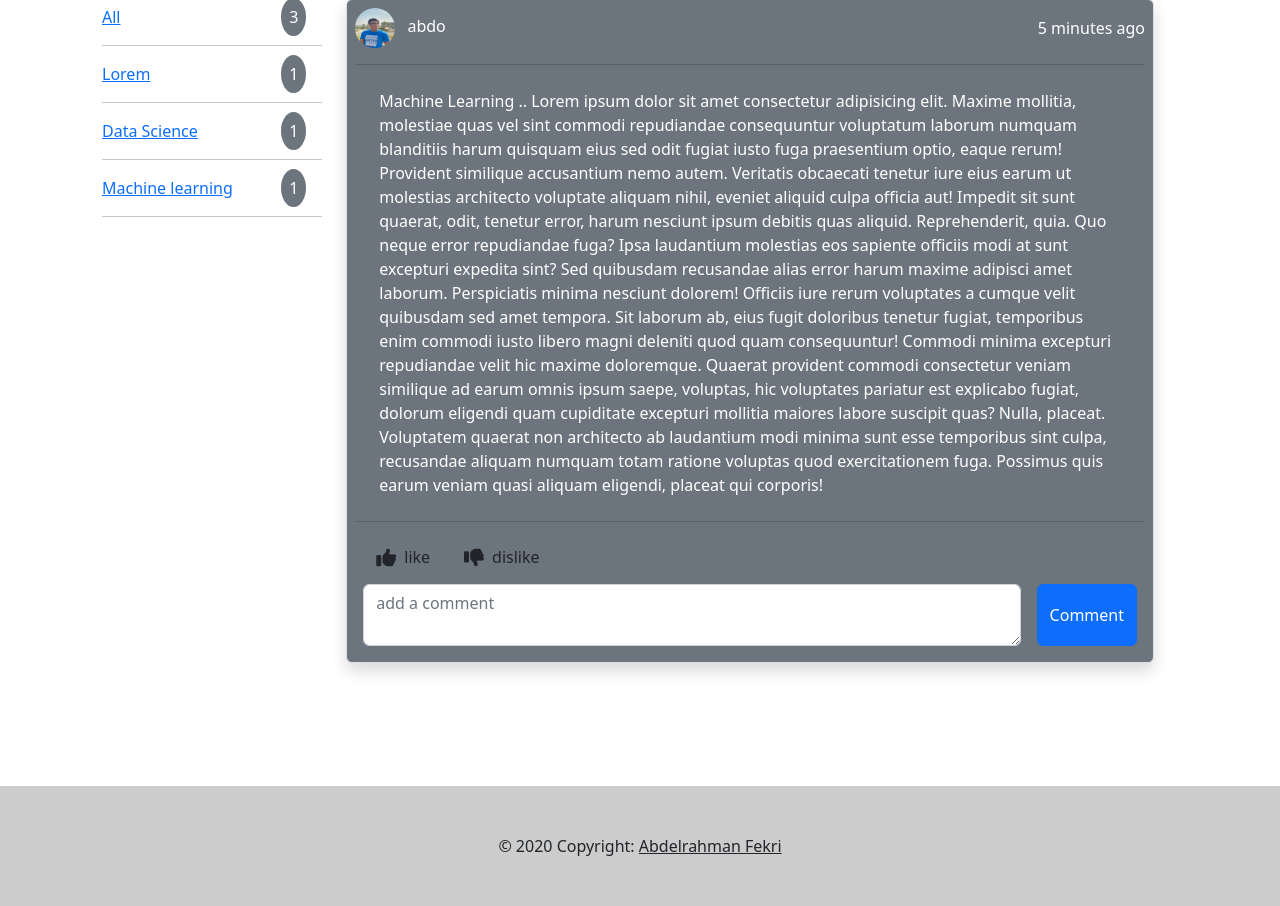
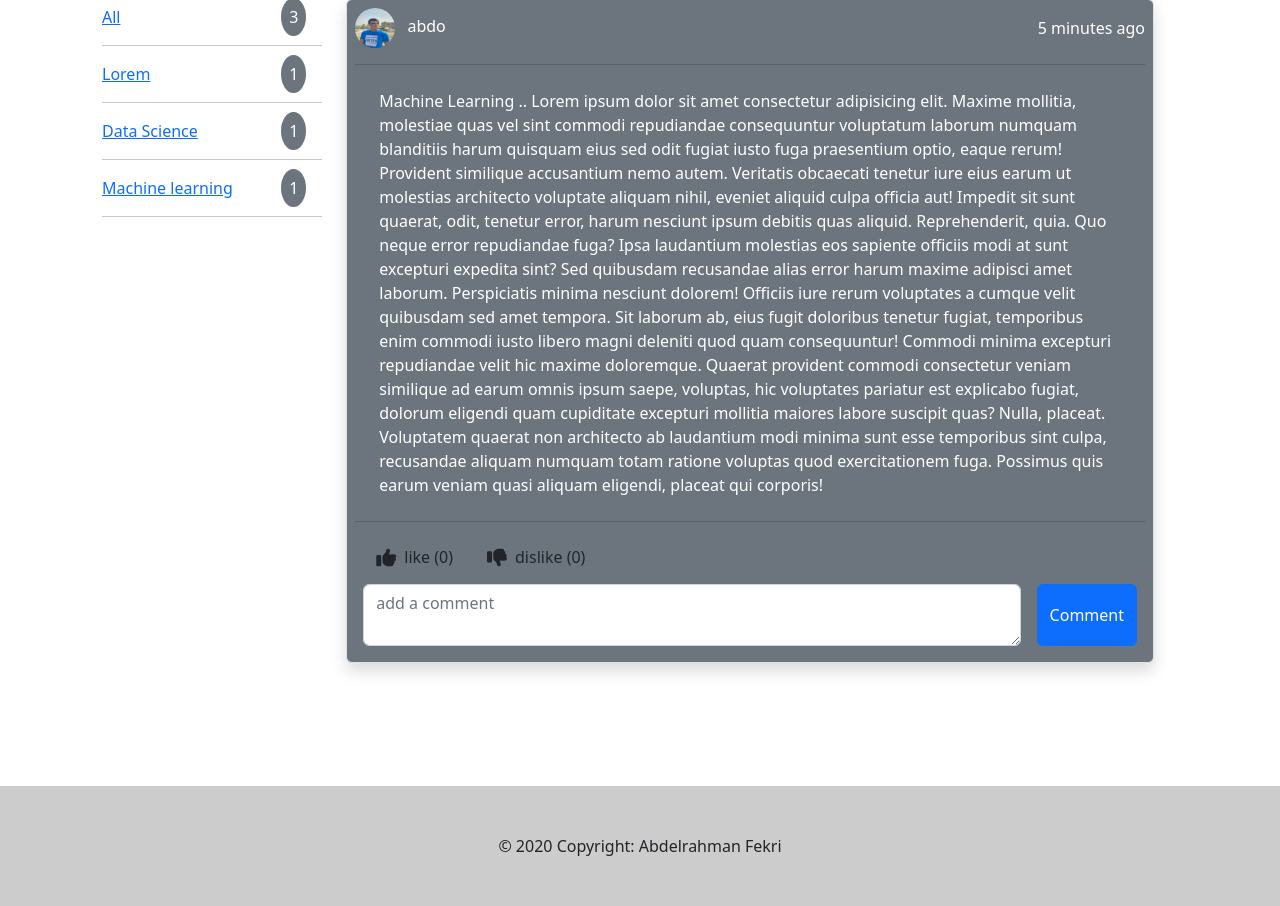
Before and after one commit to abdelrahmanfekri/Articles, a Django app: page /details/35/ in a window 1280 px wide. Shown: the part 151-1057 px from the top of the page. Run offline with Django 4.2, Linux system fonts and the light colour scheme; data comes from the database, SQL or seed files in the repository; both versions use the stored data as it was after the commit; data that the repository does not hold is empty; some libraries are stand-ins or nearby versions.

Commit message:
fix bugs

```diff
--- a/Social/templates/Social/addArticle.html
+++ b/Social/templates/Social/addArticle.html
@@ -18,7 +18,7 @@
         </div>
         <div class="form-outline w-100">
             <label class="form-label" for="article-content">Content</label>
-            <textarea rows="10" class="w-100 form-control p-4" id="article-content" value="{{article.Content}}" name="Content">{{article.Content}}</textarea>
+            <textarea rows="10" class="w-100 form-control p-4" id="article-content" value="{{article.Content}}" required name="Content">{{article.Content}}</textarea>
         </div>
         <input type="submit" class="ms-auto btn btn-primary my-5" value="{{value}}">
     </form>
--- a/Social/templates/Social/articleTopics.html
+++ b/Social/templates/Social/articleTopics.html
@@ -9,7 +9,7 @@
                 <a href="{% url 'home' %}"><span>All</span></a>
             </div>
             <div>
-                <span class="bg-secondary rounded-circle me-3 p-2 text-white">{{NoArticle}}</span>
+                <span class="bg-secondary rounded-circle me-3 p-2 text-white">{{allArticle}}</span>
             </div>
         </div>
         <hr>
--- a/Social/templates/Social/review.html
+++ b/Social/templates/Social/review.html
@@ -23,14 +23,14 @@
         <hr>
         <div class="d-flex">
             {%if like%}
-            <a href="{%url 'like' article.id%}" class="btn" style="color:blue"><i class="fa fa-thumbs-up fa-lg m-2" aria-hidden="true"></i>like</a>
+            <a href="{%url 'like' article.id%}" class="btn" style="color:blue"><i class="fa fa-thumbs-up fa-lg m-2" aria-hidden="true"></i>like ({{article.noLike}})</a>
             {%else%}
-            <a href="{%url 'like' article.id%}" class="btn"><i class="fa fa-thumbs-up fa-lg m-2" aria-hidden="true"></i>like</a>
+            <a href="{%url 'like' article.id%}" class="btn"><i class="fa fa-thumbs-up fa-lg m-2" aria-hidden="true"></i>like ({{article.noLike}})</a>
             {%endif%}
             {%if dislike%}
-            <a href="{%url 'dislike' article.id%}" class="btn" style="color:red"><i class="fa fa-thumbs-down fa-lg m-2" aria-hidden="true"></i>dislike</a>
+            <a href="{%url 'dislike' article.id%}" class="btn" style="color:red"><i class="fa fa-thumbs-down fa-lg m-2" aria-hidden="true"></i>dislike ({{article.noDislike}})</a>
             {%else%}
-            <a href="{%url 'dislike' article.id%}" class="btn"><i class="fa fa-thumbs-down fa-lg m-2" aria-hidden="true"></i>dislike</a>
+            <a href="{%url 'dislike' article.id%}" class="btn"><i class="fa fa-thumbs-down fa-lg m-2" aria-hidden="true"></i>dislike ({{article.noDislike}})</a>
             {%endif%}
         </div>
         <div>
--- a/Social/views.py
+++ b/Social/views.py
@@ -24,7 +24,8 @@ def homeView(request):
             )
     articles = articles[0:20]
     numberOfArticles = articles.count()
-    context = {"topics":topics,"articles":articles,"NoArticle":numberOfArticles}
+    allArticle = Article.objects.all().count()
+    context = {"topics":topics,"articles":articles,"NoArticle":numberOfArticles,"allArticle":allArticle}
     return render(request,'Social/index.html',context)
 
 def loginView(request):
@@ -112,8 +113,8 @@ def detailsView(request,pk):
     except:
         like = False
         dislike = False
-
-    context = {"like":like,"dislike":dislike,"article":article,"topics":topics,'comments':comments,"noComments":noComments,"NoArticle":numberOfArticles}
+    allArticle = Article.objects.all().count()
+    context = {"allArticle":allArticle,"like":like,"dislike":dislike,"article":article,"topics":topics,'comments':comments,"noComments":noComments,"NoArticle":numberOfArticles}
     return render(request,'Social/details.html',context)
 
 @login_required(login_url='/login')
@@ -223,5 +224,6 @@ def profile(request):
         if form.is_valid():
             form.save()
             return redirect('profile')
-    context = {"topics":topics,"NoArticle":numberOfArticles,"user":user,"form":form}
+    allArticle = Article.objects.all().count()
+    context = {"allArticle":allArticle,"topics":topics,"NoArticle":numberOfArticles,"user":user,"form":form}
     return render(request,'Social/profile.html',context)
--- a/templates/footer.html
+++ b/templates/footer.html
@@ -1,6 +1,6 @@
 <footer class="text-center text-lg-start w-100 mt-auto pt-5">
     <div class="text-center p-5" style="background-color: rgba(0, 0, 0, 0.2);">
         © 2020 Copyright:
-        <a class="text-dark" href="https://mdbootstrap.com/">Abdelrahman Fekri</a>
+        <span>Abdelrahman Fekri</span>
     </div>
 </footer>
```
Also changed, not shown: db.sqlite3.
